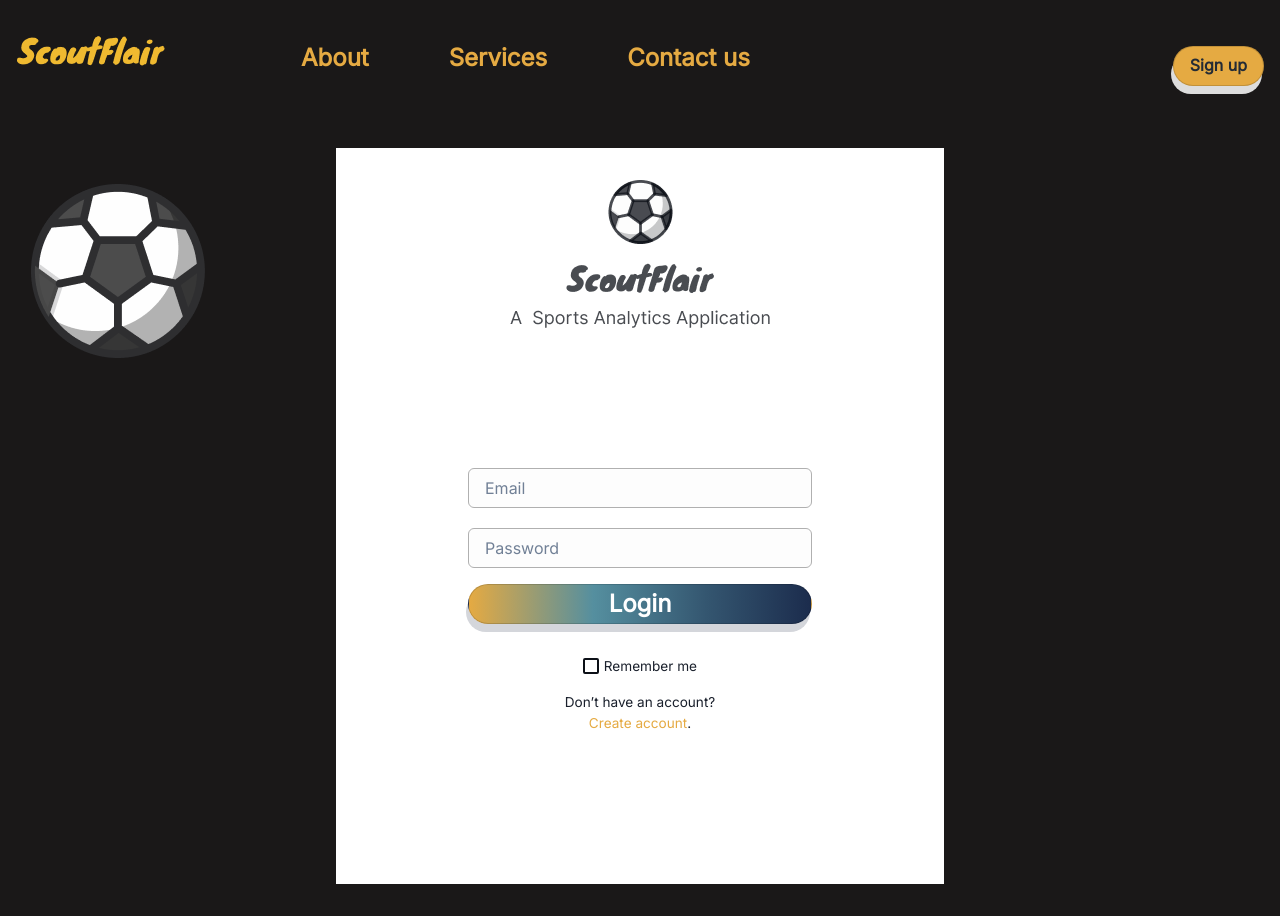
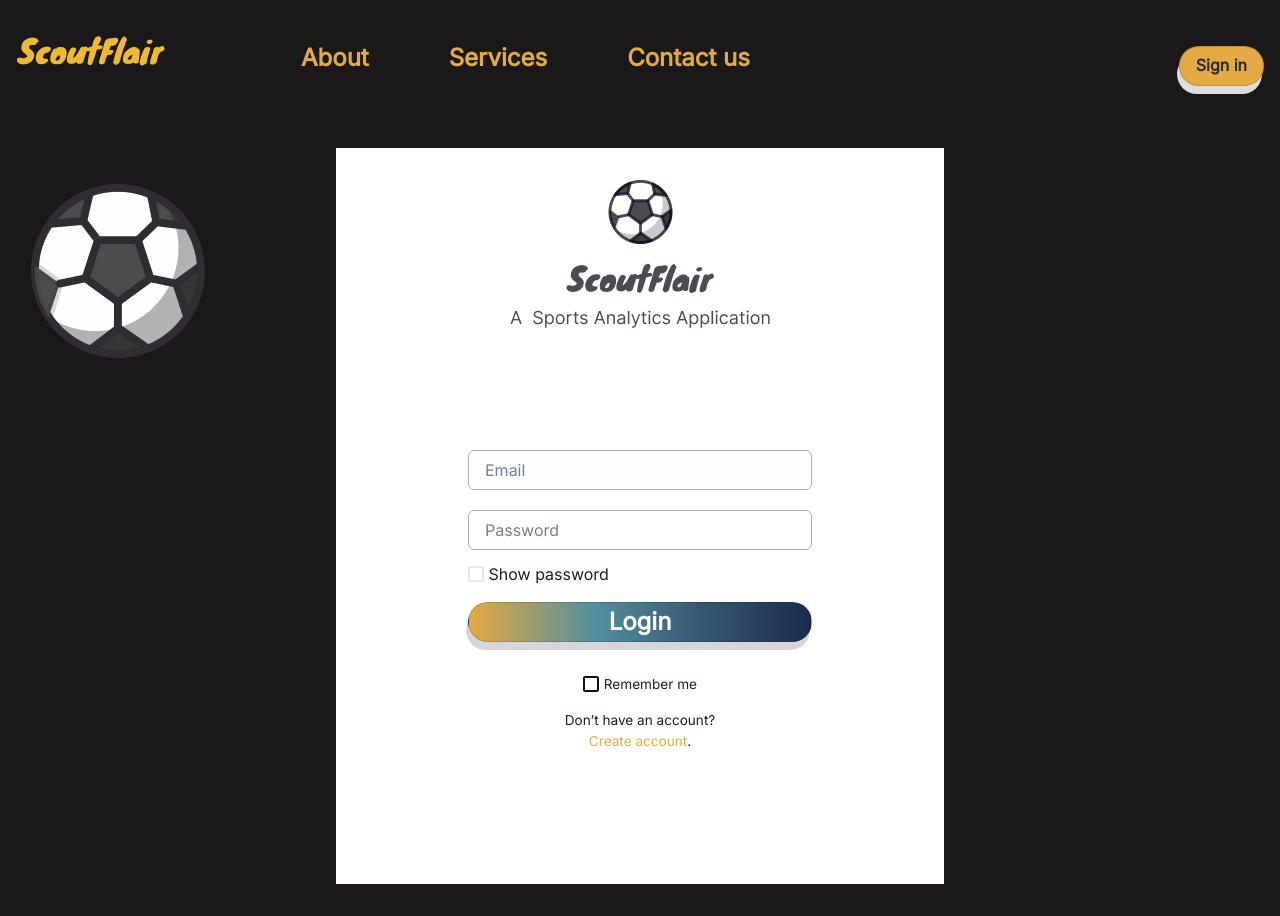
Before and after one commit to Valuegate/scout-flair-vlaue, a React (Create React App) app: page /login in a window 1280 px wide. Built offline with nearby package versions, Linux system fonts and the light colour scheme.

Commit message:
update:dashboard start

```diff
--- a/src/componets/Navbar.jsx
+++ b/src/componets/Navbar.jsx
@@ -68,7 +68,7 @@ export default function WithSubnavigation() {
           justify={'flex-end'}
           direction={'row'}
           spacing={6}>
-            <Link to='/select-role' >
+            <Link to='/login' >
              <Button _hover={{
                     color:'#E5AA42',
                     background:'#232B35',
@@ -81,7 +81,7 @@ export default function WithSubnavigation() {
                 shadow='-2px 8px 0px #ddd'
                 bg='#E5AA42'
                 p='16px, 48px, 16px, 48px'
-                borderRadius='48px'>Sign up</Button>
+                borderRadius='48px'>Sign in</Button>
             </Link>
         </Stack>
       </Flex>
--- a/src/pages/Login/Coach.jsx
+++ b/src/pages/Login/Coach.jsx
@@ -1,5 +1,5 @@
 import React, {useState} from 'react'
-import {Box,  Image, Input, Select, Text, } from '@chakra-ui/react'
+import {Box,  Image, Input, Select, Text,Checkbox  } from '@chakra-ui/react'
 import scoutflair from '../../assets/scoutflair.png';
 import ball from '../../assets/football.png'
 import { Link,useNavigate  } from 'react-router-dom';
@@ -16,6 +16,11 @@ const Coach = () => {
   const [email, setEmail ] = useState('');
   const [password, setPassword ] = useState('');
   const navigate = useNavigate();
+   const [showPwd, setShowPwd] = useState(false);
+
+    const togglePassword = () => {
+		setShowPwd((prev) => !prev);
+	};
 
    const validate = ( event) => {
     event.preventDefault();
@@ -85,8 +90,10 @@ const Coach = () => {
                 </Select>
                 <Input placeholder='Current Team or Club' mt='5' onChange={(e)=>setTeam(e.target.value)} value={team} color='#0C1017' border='1px solid #B0B0B0' bg='#FDFDFD' />
                 <Input placeholder='Email' mt='5' color='#0C1017' onChange={(e)=>setEmail(e.target.value)} value={email} border='1px solid #B0B0B0' bg='#FDFDFD'/>
-                <Input placeholder='Password' mt='5' color='#0C1017'onChange={(e)=>setPassword(e.target.value)} value={password} border='1px solid #B0B0B0' bg='#FDFDFD' />
+                <Input placeholder='Password'type={showPwd ? "text" : "password"} mt='5' color='#0C1017'onChange={(e)=>setPassword(e.target.value)} value={password} border='1px solid #B0B0B0' bg='#FDFDFD' />
                 <Input placeholder='Confirm Password' mt='5' color='#0C1017' border='1px solid #B0B0B0' bg='#FDFDFD' />
+               <Text as='div' display='flex' w='full' justifyContent='flex-start' onClick={togglePassword} alignItems='center' mt='.75rem'> <Checkbox onChange={togglePassword} /> &nbsp;Show password </Text>
+
                 <Input _hover={{
                 color:'#fff',
                 background:'var(--Blue-Gradient, linear-gradient(270deg, #1B2B4C -0.67%, #345670 30.6%, #558F9F 63.72%, #E5AA42 100%))',
--- a/src/pages/Login/Login.jsx
+++ b/src/pages/Login/Login.jsx
@@ -6,15 +6,18 @@ import { Link,useNavigate } from 'react-router-dom';
 import axios from 'axios'
 import Swal from 'sweetalert2';
 
+
 const Login = () => {
-    const [textType, setTextType] = React.useState('password');
     const [loading, setLoading] = useState(false);
     const [email, setEmail] = useState('');
     const [password, setPassword] = useState('');
+    const [showPwd, setShowPwd] = useState(false);
+
+    const togglePassword = () => {
+		setShowPwd((prev) => !prev);
+	};
     const navigate = useNavigate();
-    const handleType =()=>{
-        setTextType(!textType)
-    }
+
     const handleSubmit = (e)=>{
         e.preventDefault();
 
@@ -82,7 +85,10 @@ const Login = () => {
             <Box p='2rem' w={['100%','75%']} m='auto' alignItems='center' justifyContent='center' flexDirection={['column','column']} display='flex'  >
 
                 <Input placeholder='Email' mt='5' color='#0C1017'  onChange={(e)=>setEmail(e.target.value)}  value={email}  border='1px solid #B0B0B0' bg='#FDFDFD'/>
-                <Input placeholder='Password' mt='5' type={handleType} color='#0C1017'  onChange={(e)=>setPassword(e.target.value)}  value={password}  border='1px solid #B0B0B0' bg='#FDFDFD' />
+
+                <Input placeholder='Password' mt='5' type={showPwd ? "text" : "password"} color='#0C1017' border='1px solid #B0B0B0'  onChange={(e)=>setPassword(e.target.value)}  value={password}   />
+                <Text as='div' display='flex' w='full' justifyContent='flex-start' onClick={togglePassword} alignItems='center' mt='.75rem'> <Checkbox onChange={togglePassword} /> &nbsp;Show password </Text>
+
                 <Input _hover={{
                 color:'#fff',
                 background:'var(--Blue-Gradient, linear-gradient(270deg, #1B2B4C -0.67%, #345670 30.6%, #558F9F 63.72%, #E5AA42 100%))',
--- a/src/pages/Login/Player.jsx
+++ b/src/pages/Login/Player.jsx
@@ -1,5 +1,5 @@
 import React, {useState} from 'react'
-import {Box,  Image, Input, Select, Text} from '@chakra-ui/react'
+import {Box,  Image, Input,Checkbox, Select, Text} from '@chakra-ui/react'
 import scoutflair from '../../assets/scoutflair.png';
 import ball from '../../assets/football.png';
 import { Link, useNavigate } from 'react-router-dom';
@@ -17,6 +17,11 @@ const Player = () => {
   const [email, setEmail ] = useState('');
   const [password, setPassword ] = useState('');
   const navigate = useNavigate();
+   const [showPwd, setShowPwd] = useState(false);
+
+    const togglePassword = () => {
+		setShowPwd((prev) => !prev);
+	};
 
 
   const validate = ( event) => {
@@ -82,8 +87,10 @@ const Player = () => {
                 <Input placeholder='Preferred Foot' onChange={(e)=>setSpecialization(e.target.value)} value={specialization} mt='5' color='#0C1017' border='1px solid #B0B0B0' bg='#FDFDFD' />
                 <Input placeholder='Current Team or Club' mt='5' onChange={(e)=>setTeam(e.target.value)} value={team} color='#0C1017' border='1px solid #B0B0B0' bg='#FDFDFD' />
                 <Input placeholder='Email' mt='5' color='#0C1017' onChange={(e)=>setEmail(e.target.value)} value={email} border='1px solid #B0B0B0' bg='#FDFDFD'/>
-                <Input placeholder='Password' mt='5' color='#0C1017'onChange={(e)=>setPassword(e.target.value)} value={password} border='1px solid #B0B0B0' bg='#FDFDFD' />
+                <Input placeholder='Password' type={showPwd ? "text" : "password"} mt='5' color='#0C1017'onChange={(e)=>setPassword(e.target.value)} value={password} border='1px solid #B0B0B0' bg='#FDFDFD' />
                 <Input placeholder='Confirm Password' mt='5' color='#0C1017' border='1px solid #B0B0B0' bg='#FDFDFD' />
+                <Text as='div' display='flex' w='full' justifyContent='flex-start' onClick={togglePassword} alignItems='center' mt='.75rem'> <Checkbox onChange={togglePassword} /> &nbsp;Show password </Text>
+
                 <Input _hover={{
                 color:'#fff',
                 background:'var(--Blue-Gradient, linear-gradient(270deg, #1B2B4C -0.67%, #345670 30.6%, #558F9F 63.72%, #E5AA42 100%))',
--- a/src/pages/Login/Scout.jsx
+++ b/src/pages/Login/Scout.jsx
@@ -1,5 +1,5 @@
 import React, {useState} from 'react'
-import {Box,  Image, Input, Select, Text} from '@chakra-ui/react'
+import {Box,  Image, Input, Select, Checkbox,Text} from '@chakra-ui/react'
 import scoutflair from '../../assets/scoutflair.png';
 import ball from '../../assets/football.png'
 import { Link,useNavigate  } from 'react-router-dom';
@@ -17,6 +17,11 @@ const Scout = () => {
   const [email, setEmail ] = useState('');
   const [password, setPassword ] = useState('');
   const navigate = useNavigate();
+   const [showPwd, setShowPwd] = useState(false);
+
+    const togglePassword = () => {
+		setShowPwd((prev) => !prev);
+	};
 
 
   const validate = ( event) => {
@@ -96,8 +101,10 @@ const Scout = () => {
                 </Select>
                 <Input placeholder='Current Team or Club' mt='5' onChange={(e)=>setTeam(e.target.value)} value={team} color='#0C1017' border='1px solid #B0B0B0' bg='#FDFDFD' />
                 <Input placeholder='Email' mt='5' color='#0C1017' onChange={(e)=>setEmail(e.target.value)} value={email} border='1px solid #B0B0B0' bg='#FDFDFD'/>
-                <Input placeholder='Password' mt='5' color='#0C1017'onChange={(e)=>setPassword(e.target.value)} value={password} border='1px solid #B0B0B0' bg='#FDFDFD' />
+                <Input placeholder='Password' type={showPwd ? "text" : "password"} mt='5' color='#0C1017'onChange={(e)=>setPassword(e.target.value)} value={password} border='1px solid #B0B0B0' bg='#FDFDFD' />
                 <Input placeholder='Confirm Password' mt='5' color='#0C1017' border='1px solid #B0B0B0' bg='#FDFDFD' />
+                <Text as='div' display='flex' w='full' justifyContent='flex-start' onClick={togglePassword} alignItems='center' mt='.75rem'> <Checkbox onChange={togglePassword} /> &nbsp;Show password </Text>
+
                 <Input _hover={{
                 color:'#fff',
                 background:'var(--Blue-Gradient, linear-gradient(270deg, #1B2B4C -0.67%, #345670 30.6%, #558F9F 63.72%, #E5AA42 100%))',
```
